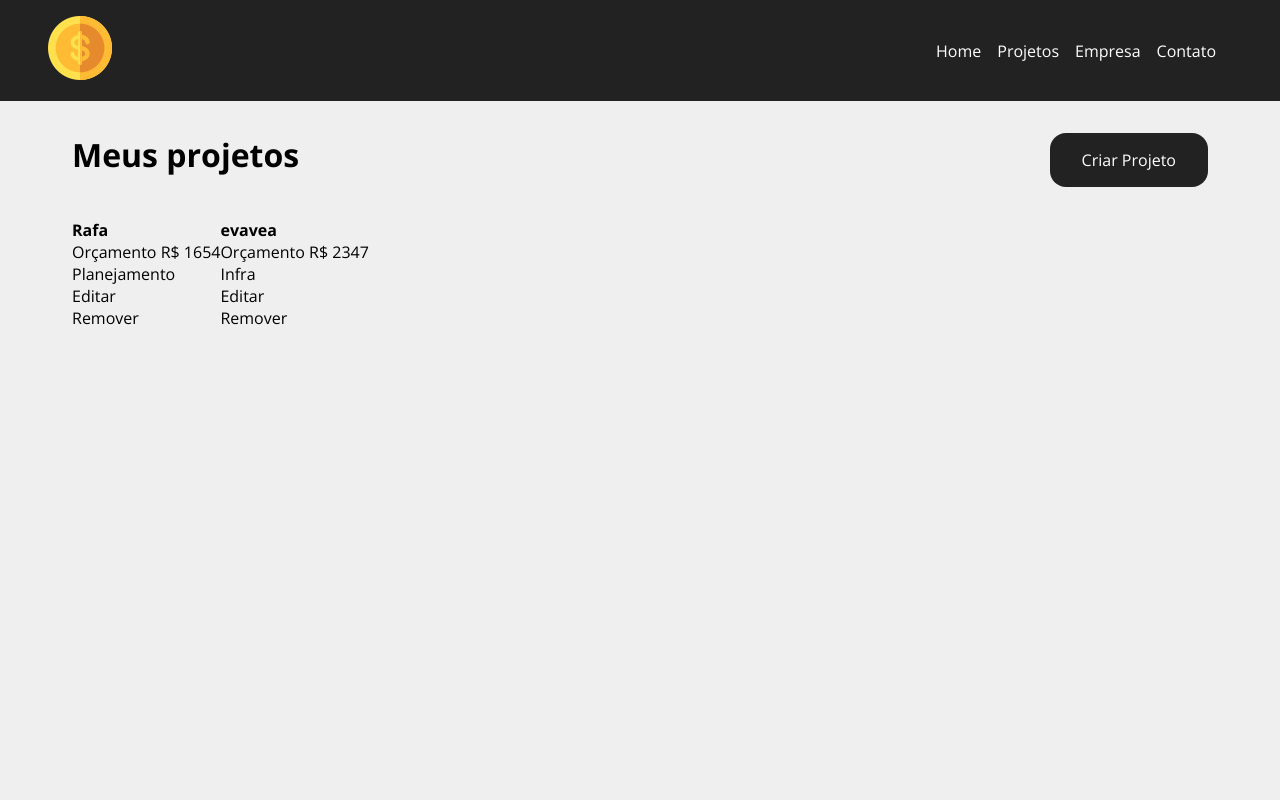
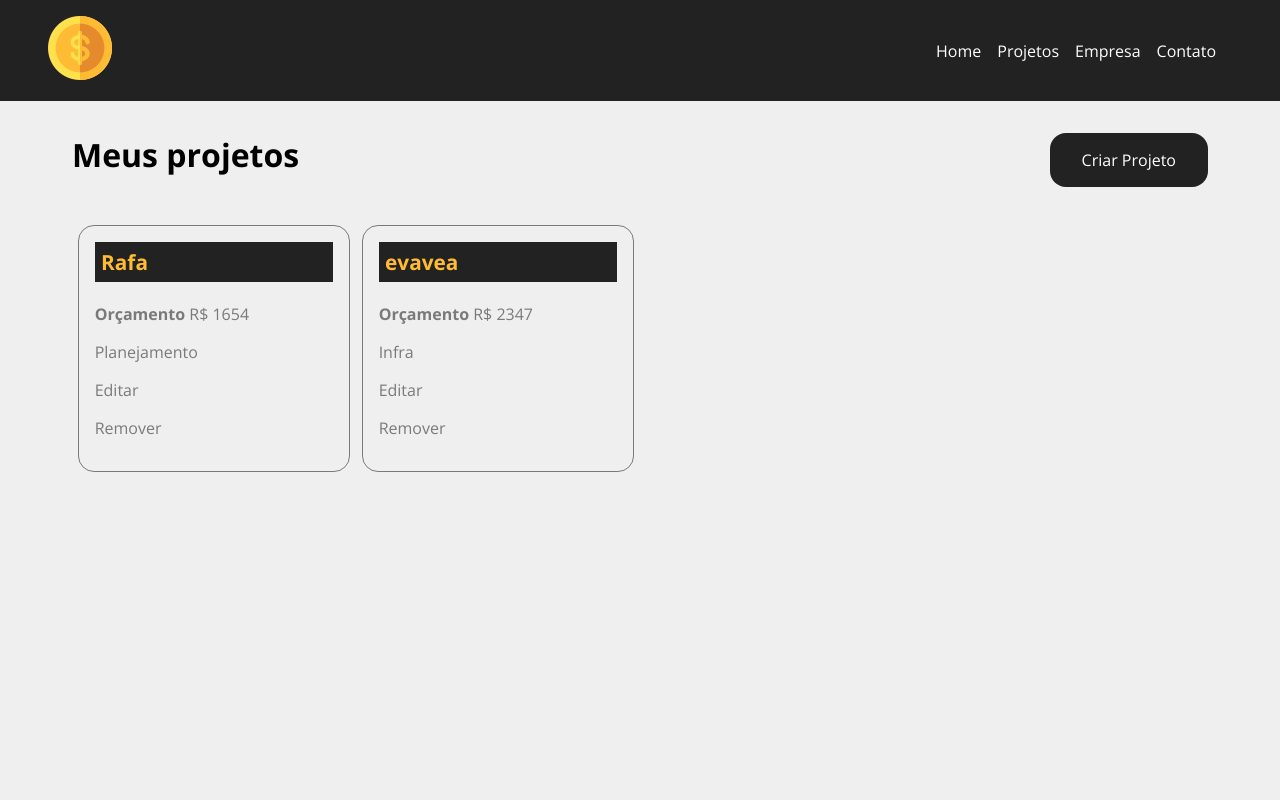
Before and after one commit to RafaelHDSV/Costs, a React (Create React App) app: page /projects in a window 1280 px wide. Shown: the top 800 px of the page. Built offline with nearby package versions, Linux system fonts and the light colour scheme; data requests are answered from the project's data file; the HTML template or start-up script is replaced by a standard one.

Commit message:
Updating project card

```diff
--- a/src/components/project/ProjectCard.js
+++ b/src/components/project/ProjectCard.js
@@ -5,10 +5,10 @@ import styles from './ProjectCard.module.css'
 
 const ProjectCard = ({ id, name, budget, category, handleRemove }) => {
     return (
-        <div>
+        <div className={styles.project_card}>
             <h4>{name}</h4>
             <p><span>Orçamento</span> R$ {budget}</p>
-            <p><span></span> {category}</p>
+            <p className={styles.category_text}><span></span> {category}</p>
 
             <div>
                 <p>Editar</p>
--- a/src/components/project/ProjectCard.module.css
+++ b/src/components/project/ProjectCard.module.css
@@ -13,3 +13,18 @@
     margin-bottom: 1.3rem;
     font-size: 1.3rem;
 }
+
+.project_card p {
+    color: #7a7a7a;
+    margin-bottom: 1rem;
+}
+
+.project_card p span {
+    font-weight: bold;
+}
+
+.category_text {
+    display: flex;
+    flex-direction: row;
+    align-items: center;
+}
```
